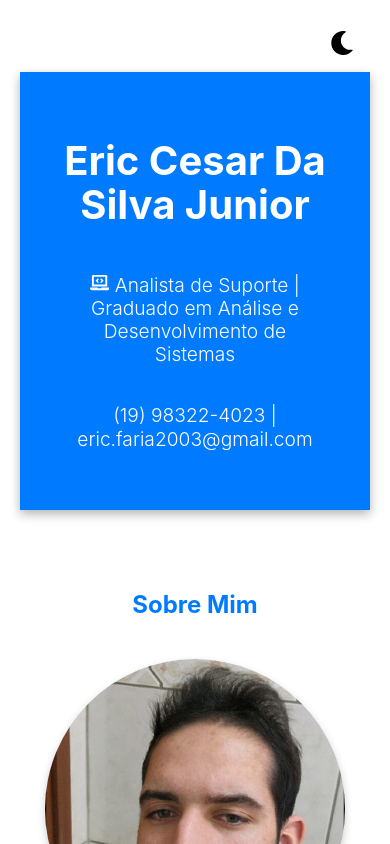
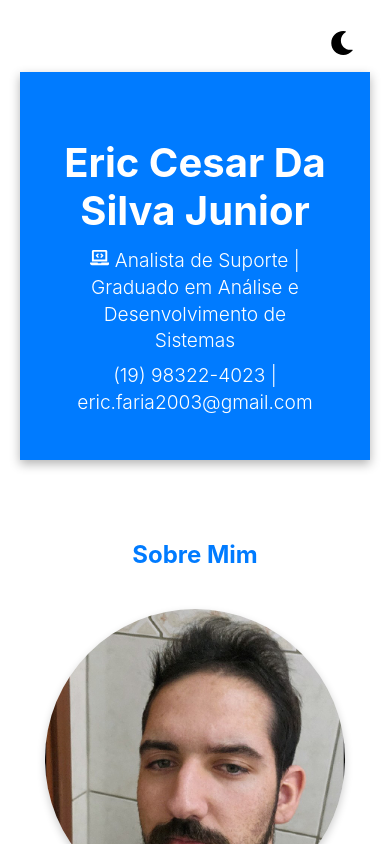
Before and after one commit to EricFNL1/Portifolio1, a React (Create React App) app: page / in a window 390 px wide. Shown: the top 844 px of the page. Built offline with nearby package versions, Linux system fonts and the light colour scheme.

Commit message:
Adicionado ajustes mobile 8

```diff
--- a/src/App.css
+++ b/src/App.css
@@ -25,25 +25,28 @@
 }
 @media (max-width: 768px) {
   header {
-    padding: 15px 10px;
+    padding: 10px 5px;
     display: flex;
     flex-direction: column;
     align-items: center;
   }
 
   header h1 {
-    font-size:8px;
-    line-height: 1.1;
+    font-size: 24px; /* Tamanho ajustado para caber bem em telas menores */
+    line-height: 1.2;
     text-align: center;
+    margin-bottom: 8px; /* Adiciona um pouco de espaço entre o título e os subtítulos */
   }
 
   header p {
-    font-size: 0.9rem;
-    line-height: 1.2;
+    font-size: 14px; /* Tamanho menor para os subtítulos */
+    line-height: 1.4;
     text-align: center;
     max-width: 90%;
+    margin: 4px 0; /* Margem pequena para espaçamento entre os parágrafos */
   }
 }
+
 
 
 
```
